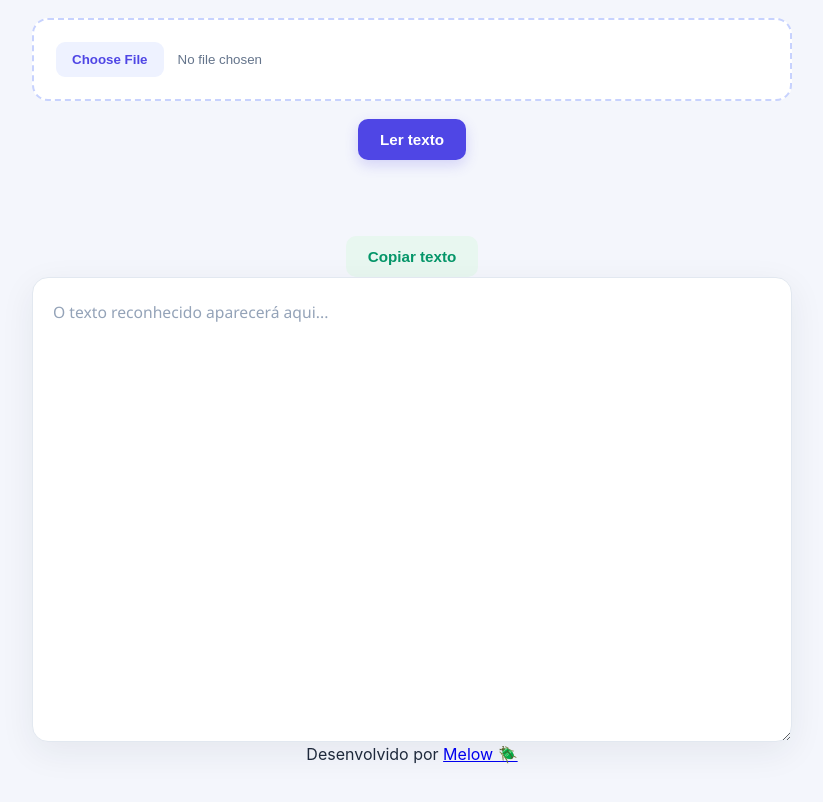
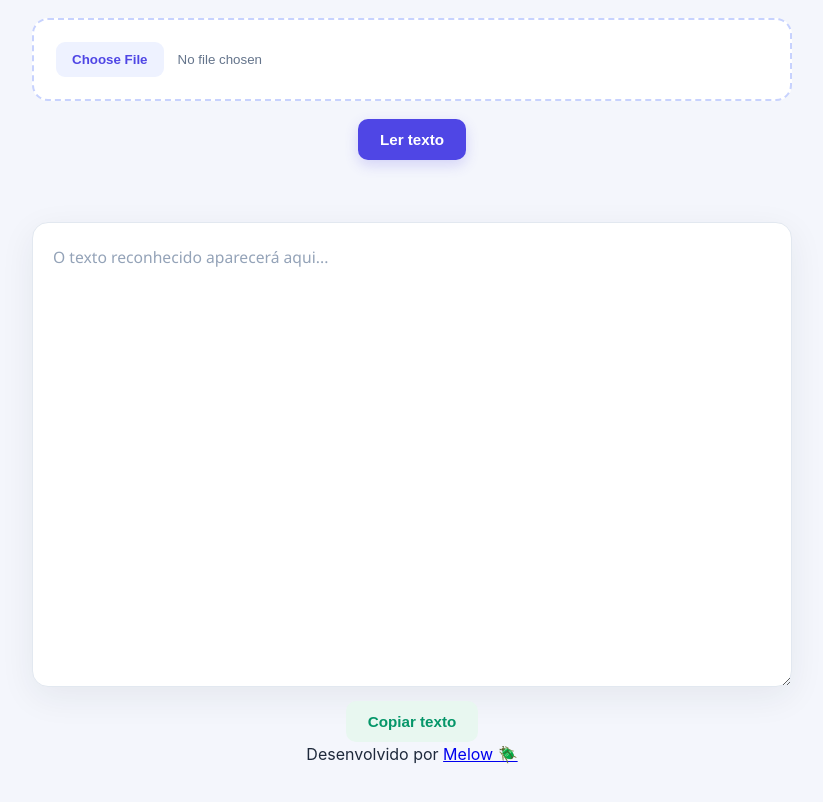
Before and after one commit to Melo-Luisa/Tesseract-Project, a website: page index.html in a window 1280 px wide. Shown: the part 126-928 px from the top of the page, without its empty margins (228-1051 px from the left). Drawn offline with Linux system fonts and the light colour scheme.

Commit message:
STYLE ( index) - arrumando o tamanho da area

```diff
--- a/index.html
+++ b/index.html
@@ -20,13 +20,14 @@
 
     <p id="status"></p>
     <img id="preview" width="250" style="display: none;" alt="Pré-visualização da imagem"/>
-     <button id="copiarTexto">Copiar texto</button>
+
     <textarea
         id="resultado"
         rows="15"
         cols="80"
         placeholder="O texto reconhecido aparecerá aqui..."
     ></textarea>
+    <button id="copiarTexto">Copiar texto</button>
 
 
     <script src="./app.js"></script>
--- a/style.css
+++ b/style.css
@@ -196,7 +196,7 @@ textarea:focus-visible {
     display: block;
     width: 100%;
     max-width: 760px;
-    min-height: 280px;
+    min-height: 180px;
     padding: 20px;
     background: var(--surface);
     color: var(--text);
```
